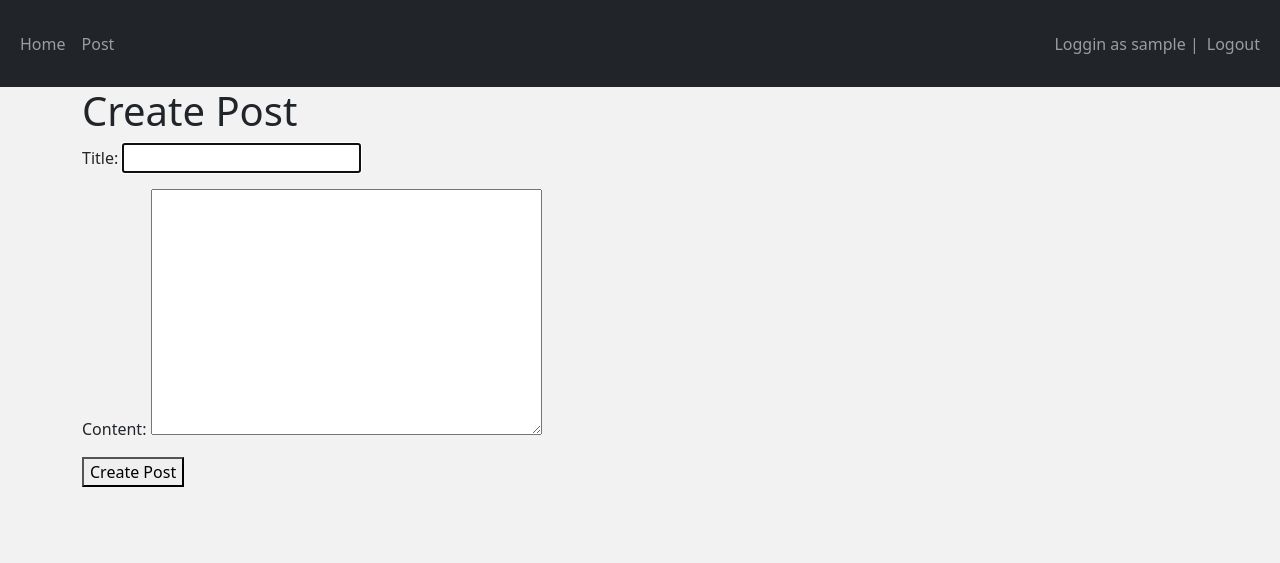
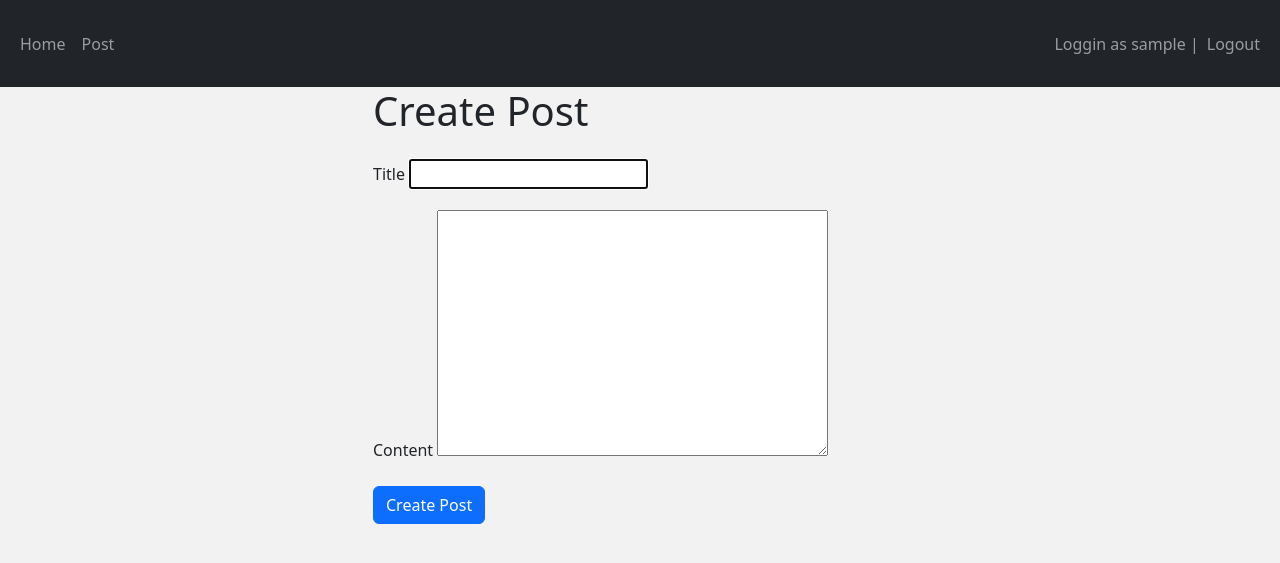
Before and after one commit to 1337fury/django_authentication, a Django app: page /create-post in a window 1280 px wide. Shown: the top 563 px of the page. Run offline with Django 4.2, Linux system fonts and the light colour scheme; the visitor is signed in with stand-in values (Sample User, id 1).

Commit message:
Enhance Create Post template with Bootstrap styling and form layout

```diff
--- a/website/main/templates/main/create_post.html
+++ b/website/main/templates/main/create_post.html
@@ -1,12 +1,27 @@
 {% extends 'main/base.html' %}
+
 {% block title %}
 Create Post
 {% endblock %}
+
 {% block content %}
-<h1>Create Post</h1>
-<form method="post" action="{% url 'create_post' %}">
-	{% csrf_token %}
-	{{form.as_p}}
-	<button type="submit">Create Post</button>
-</form>
+<div class="container">
+    <div class="row justify-content-center">
+        <div class="col-md-6">
+            <h1 class="mb-4">Create Post</h1>
+            <form method="post" action="{% url 'create_post' %}">
+                {% csrf_token %}
+                <div class="mb-3">
+                    <label for="id_title" class="form-label">Title</label>
+                    {{ form.title }}
+                </div>
+                <div class="mb-3">
+                    <label for="id_content" class="form-label">Content</label>
+                    {{ form.content }}
+                </div>
+                <button type="submit" class="btn btn-primary">Create Post</button>
+            </form>
+        </div>
+    </div>
+</div>
 {% endblock %}
```
